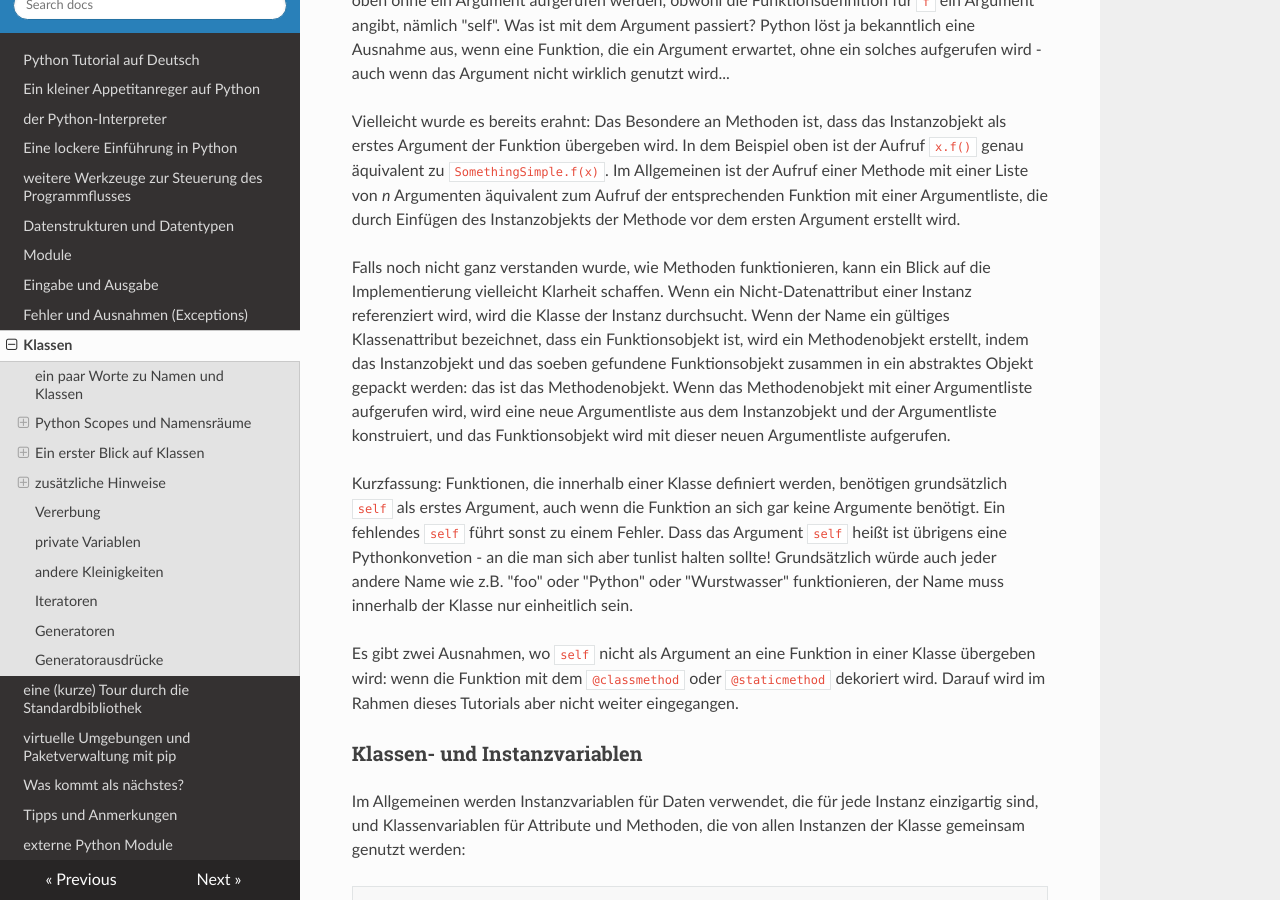
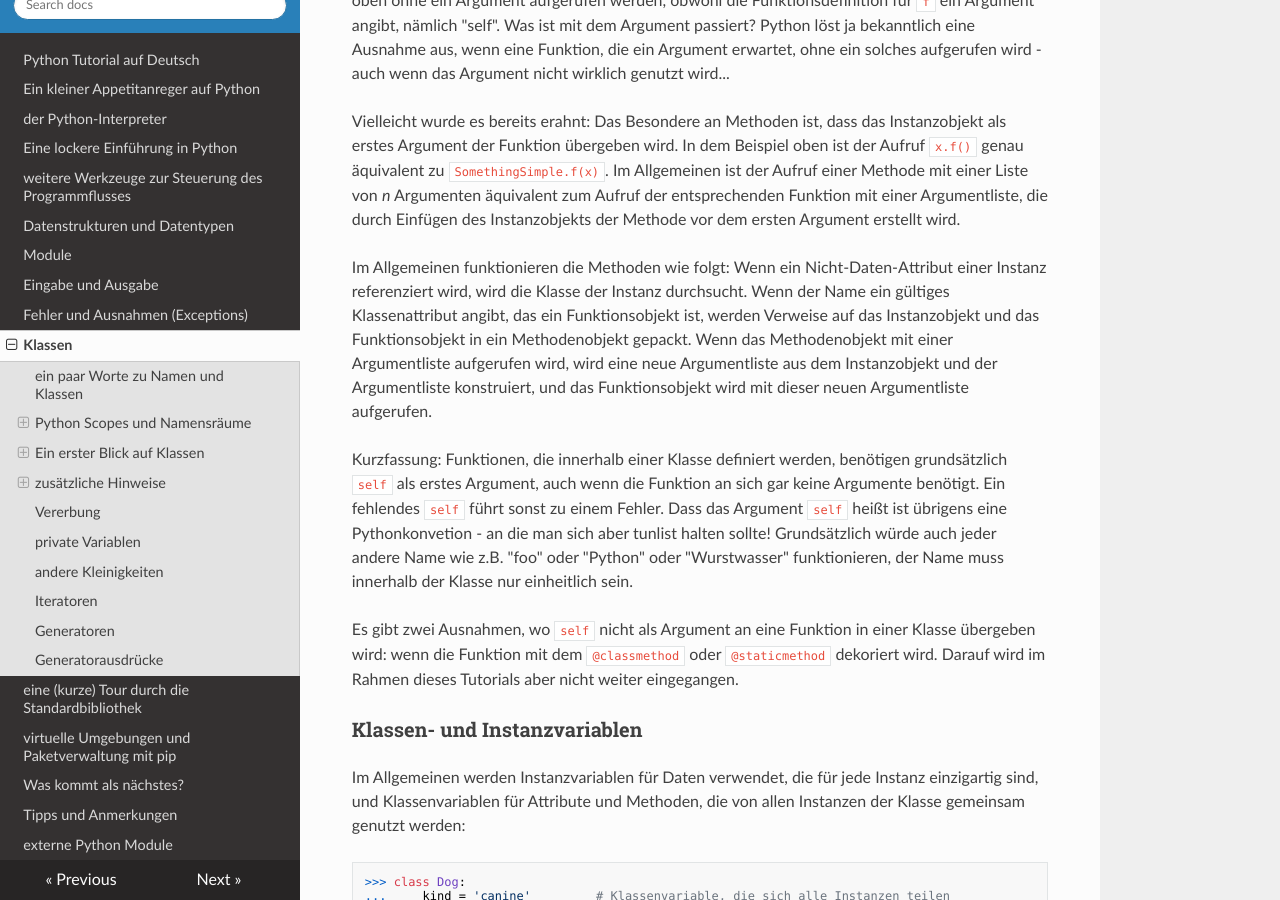
Before and after one commit to noisefloor/pytude, an MkDocs documentation site: the page built from docs/classes.md, in a window 1280 px wide and 900 px high, scrolled down 9251 px. Built offline with MkDocs 1.6.1, drawn with Linux system fonts in a browser that asks for light colours; nearby versions of some CDN libraries.

Commit message:
Update classes.md
changed wording in one paragraph based on latest change in english tutorial

```diff
--- a/docs/classes.md
+++ b/docs/classes.md
@@ -273,7 +273,7 @@ Was genau passiert, wenn eine Methode aufgerufen wird?  Wie schon zu sehen war k
 
 Vielleicht wurde es bereits erahnt: Das Besondere an Methoden ist, dass das Instanzobjekt als erstes Argument der Funktion übergeben wird. In dem Beispiel oben ist der Aufruf `x.f()` genau äquivalent zu `SomethingSimple.f(x)`. Im Allgemeinen ist der Aufruf einer Methode mit einer Liste von *n* Argumenten äquivalent zum Aufruf der entsprechenden Funktion mit einer Argumentliste, die durch Einfügen des Instanzobjekts der Methode vor dem ersten Argument erstellt wird.
 
-Falls noch nicht ganz verstanden wurde, wie Methoden funktionieren, kann ein Blick auf die Implementierung vielleicht Klarheit schaffen. Wenn ein Nicht-Datenattribut einer Instanz referenziert wird, wird die Klasse der Instanz durchsucht.  Wenn der Name ein gültiges Klassenattribut bezeichnet, dass ein Funktionsobjekt ist, wird ein Methodenobjekt erstellt, indem das Instanzobjekt und das soeben gefundene Funktionsobjekt zusammen in ein abstraktes Objekt gepackt werden: das ist das Methodenobjekt. Wenn das Methodenobjekt mit einer Argumentliste aufgerufen wird, wird eine neue Argumentliste aus dem Instanzobjekt und der Argumentliste konstruiert, und das Funktionsobjekt wird mit dieser neuen Argumentliste aufgerufen.
+Im Allgemeinen funktionieren die Methoden wie folgt: Wenn ein Nicht-Daten-Attribut einer Instanz referenziert wird, wird die Klasse der Instanz durchsucht. Wenn der Name ein gültiges Klassenattribut angibt, das ein Funktionsobjekt ist, werden Verweise auf das Instanzobjekt und das Funktionsobjekt in ein Methodenobjekt gepackt. Wenn das Methodenobjekt mit einer Argumentliste aufgerufen wird, wird eine neue Argumentliste aus dem Instanzobjekt und der Argumentliste konstruiert, und das Funktionsobjekt wird mit dieser neuen Argumentliste aufgerufen.
 
 Kurzfassung: Funktionen, die innerhalb einer Klasse definiert werden, benötigen grundsätzlich `self` als erstes Argument, auch wenn die Funktion an sich gar keine Argumente benötigt. Ein fehlendes `self` führt sonst zu einem Fehler. Dass das Argument `self` heißt ist übrigens eine Pythonkonvetion - an die man sich aber tunlist halten sollte! Grundsätzlich würde auch jeder andere Name wie z.B. "foo" oder "Python" oder "Wurstwasser" funktionieren, der Name muss innerhalb der Klasse nur einheitlich sein.
 
```
